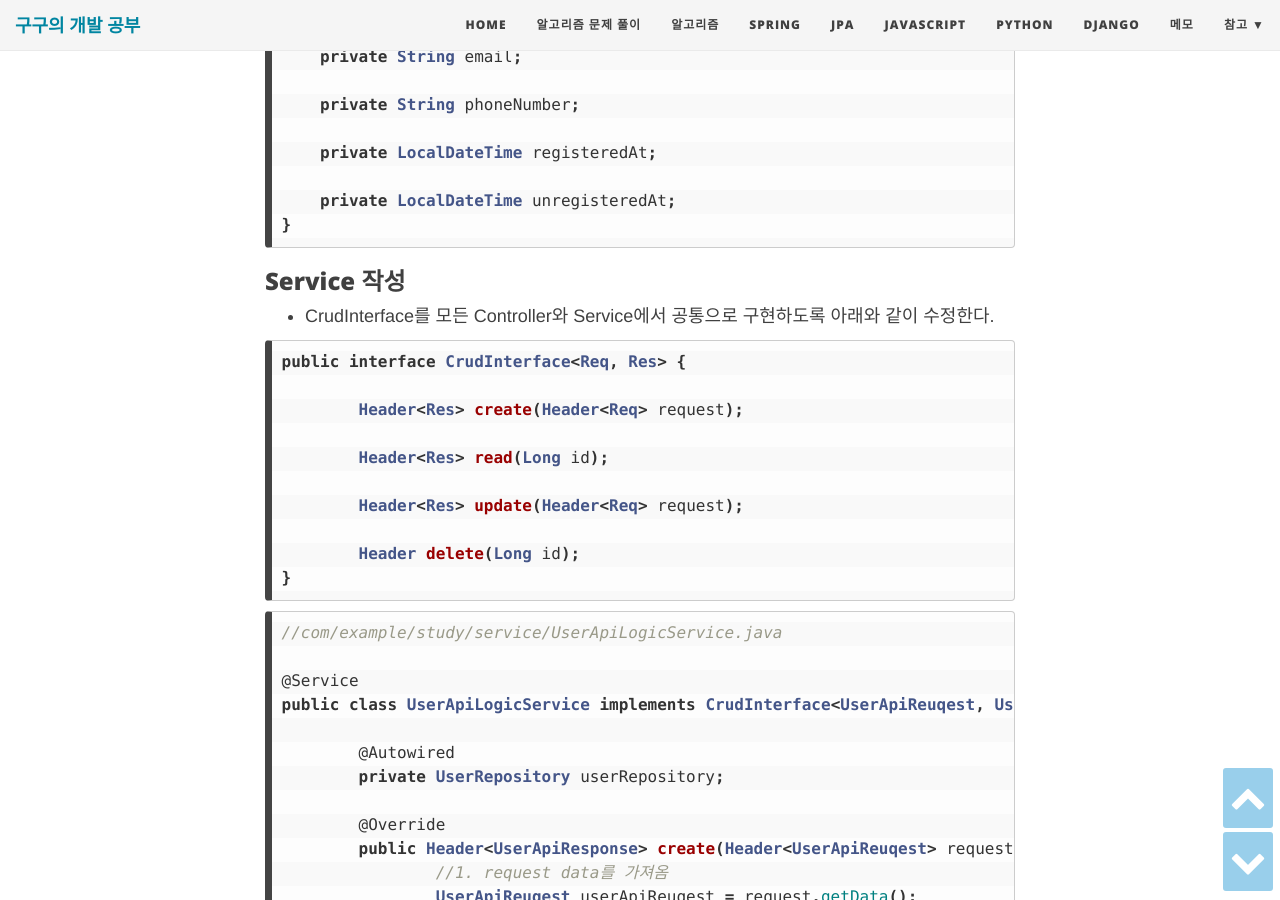
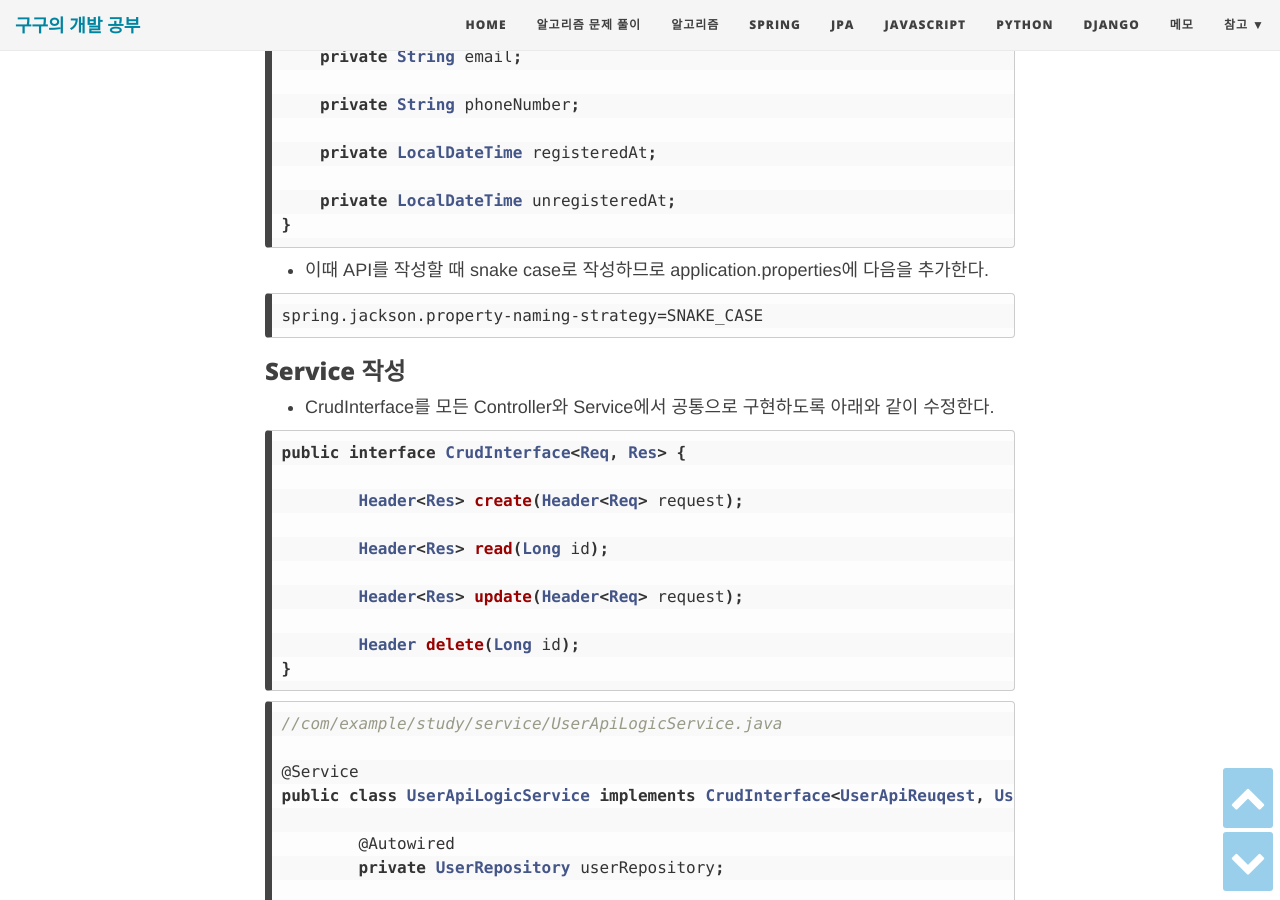
Before and after one commit to lar542/lar542.github.io, a Jekyll site: the page built from _Spring/2019-09-26-Spring2.md, in a window 1280 px wide and 900 px high, scrolled down 2020 px. Built offline with Jekyll 4.4.1, drawn with Linux system fonts in a browser that asks for light colours; nearby versions of some CDN libraries; comment, search, counter and statistics services are not loaded.

````diff
--- a/_Spring/2019-09-26-Spring2.md
+++ b/_Spring/2019-09-26-Spring2.md
@@ -65,6 +65,12 @@
 
     private LocalDateTime unregisteredAt;
 }
+```
+
+* 이때 API를 작성할 때 snake case로 작성하므로 application.properties에 다음을 추가한다.
+
+```
+spring.jackson.property-naming-strategy=SNAKE_CASE
 ```
 
 ### Service 작성
````
